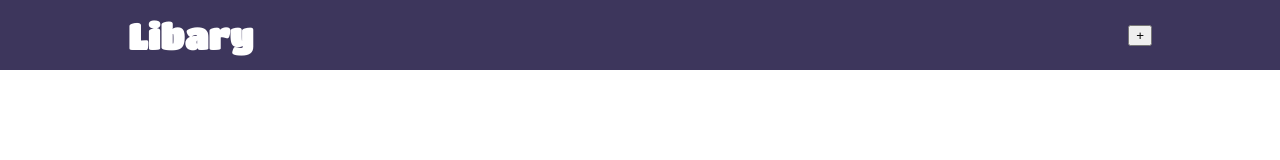
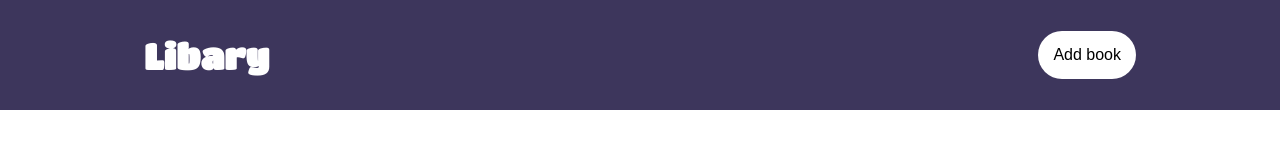
Before and after one commit to Garfieldas/Libary-app, a plain HTML site: page index.html in a window 1280 px wide. Drawn offline with Linux system fonts and the light colour scheme.

Commit message:
Button to add books and added padding for navbar

```diff
--- a/index.html
+++ b/index.html
@@ -11,7 +11,7 @@
     <div class="container">
         <div class="navbar">
             <h2>Libary</h2>
-        <button>+</button>
+        <button>Add book</button>
         </div>
     </div>
 
--- a/style/main.css
+++ b/style/main.css
@@ -16,6 +16,7 @@ body {
     font-size: 1.5rem;
     height: 70px;
     background-color: var(--nav-color);
+    padding: 20px;
 }
 
 .navbar {
@@ -27,3 +28,12 @@ body {
     margin: auto;
     color: var(--text-color);
 }
+
+.navbar button {
+    background-color: var(--text-color);
+    border: none;
+    color: black;
+    padding: 15px;
+    font-size: 1rem;
+    border-radius: 48px;
+}
```
